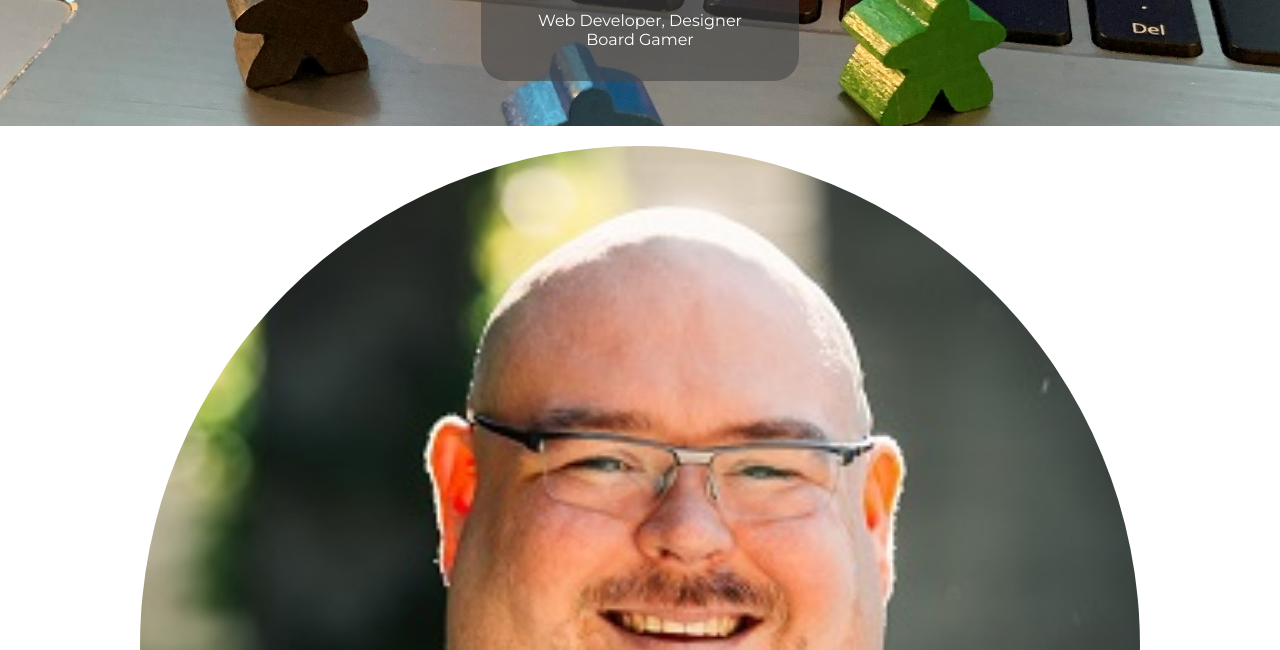
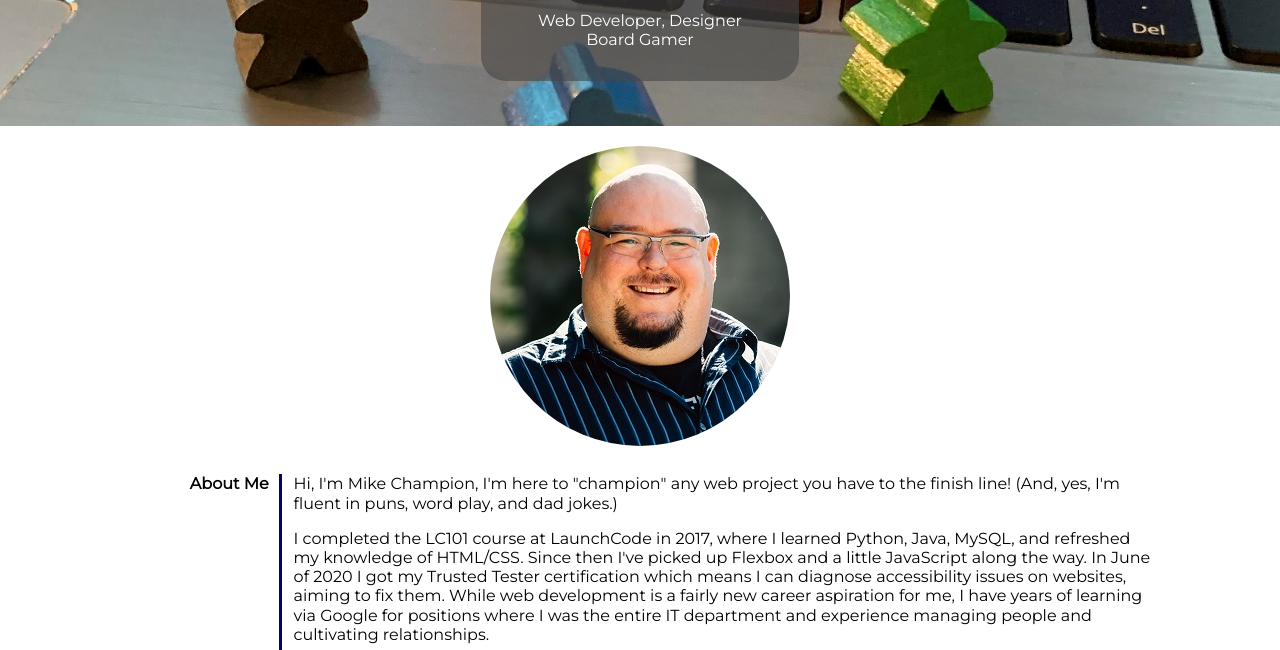
Before and after one commit to MikeChampion/portfolio, a plain HTML site: page index.html in a window 1280 px wide. Shown: the part 150-800 px from the top of the page. Drawn offline with nearby package versions, Linux system fonts and the light colour scheme.

Commit message:
Correct a photo size error in index.html

```diff
--- a/index.html
+++ b/index.html
@@ -48,7 +48,7 @@
             <!-- end jumbotron -->
         </header>
         <main class="flex column center">
-            <section id="about">
+            <section id="about" class="flex column center">
                 <div class="headshot-container flex center">
                     <img
                         class="headshot"
```
